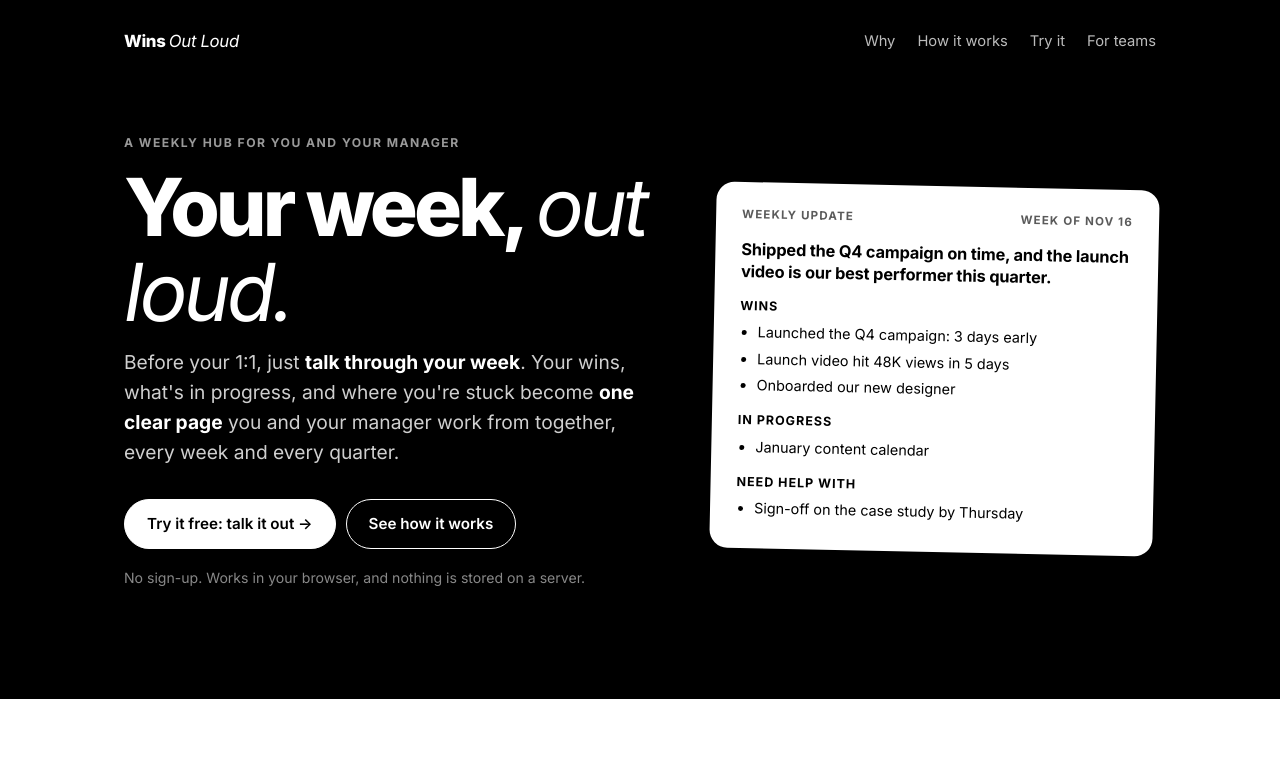
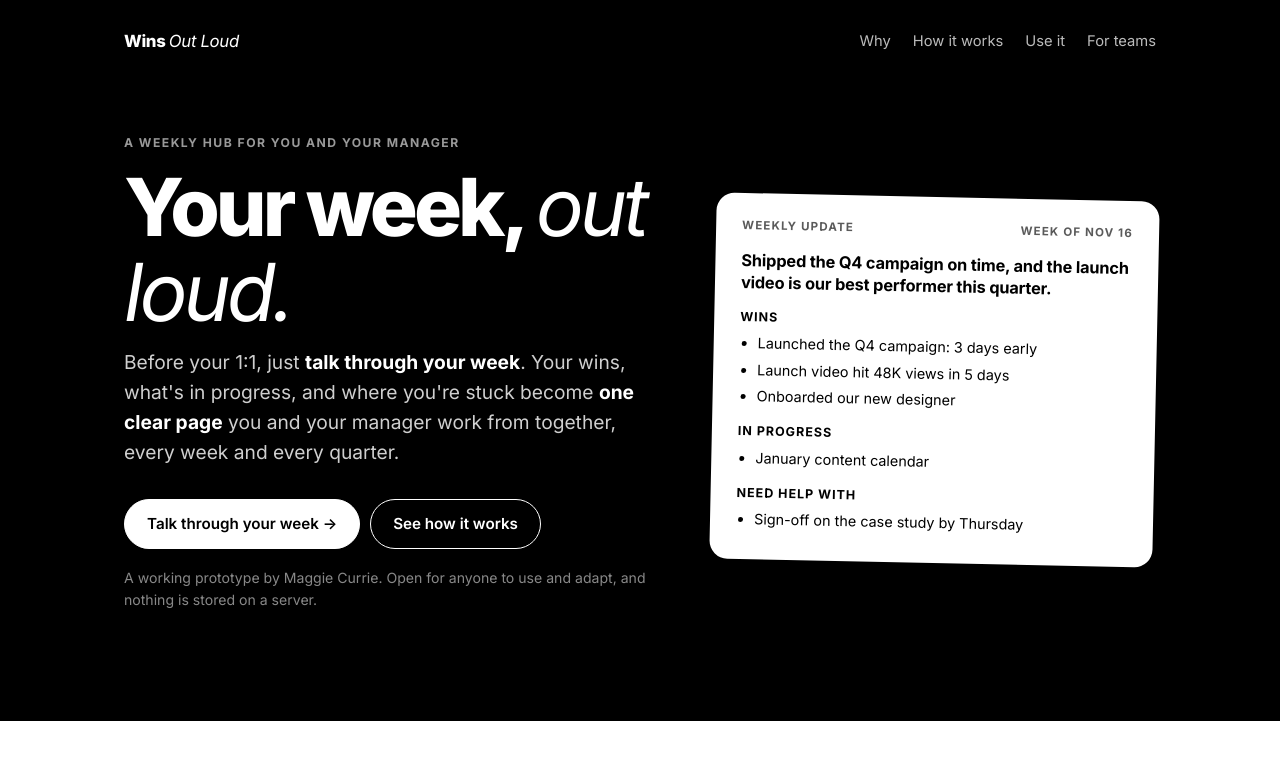
Before and after one commit to maggiecurrie/wins-out-loud, a plain HTML site: page index.html in a window 1280 px wide. Shown: the top 784 px of the page. Drawn offline with Linux system fonts and the light colour scheme.

Commit message:
Frame Wins Out Loud as an open prototype, not a product
Removes 'try it free' style wording and describes it as a working
prototype that anyone can use, adapt, and build on.

Co-Authored-By: Claude Opus 5.5 <noreply@anthropic.com>
Claude-Session: https://claude.ai/code/session_01ASASKN3PPq9E4hFb3va1Pi

```diff
--- a/index.html
+++ b/index.html
@@ -4,7 +4,7 @@
 <meta charset="utf-8">
 <meta name="viewport" content="width=device-width, initial-scale=1">
 <title>Wins Out Loud · A weekly hub for you and your manager</title>
-<meta name="description" content="Talk through your week in two minutes. Wins, what's in progress and where you're stuck become one clear page for your weekly 1:1s and quarterly check-ins. A free tool by Maggie Currie.">
+<meta name="description" content="Talk through your week in two minutes. Wins, what's in progress and where you're stuck become one clear page for your weekly 1:1s and quarterly check-ins. A prototype by Maggie Currie, open for anyone to use and adapt.">
 <meta property="og:title" content="Wins Out Loud">
 <meta property="og:description" content="Talk through your week in two minutes. Share one clear page with your manager before your 1:1.">
 <meta property="og:type" content="website">
@@ -271,7 +271,7 @@
       <nav aria-label="Main">
         <a href="#why">Why</a>
         <a href="#how">How it works</a>
-        <a href="#try">Try it</a>
+        <a href="#try">Use it</a>
         <a href="#teams">For teams</a>
       </nav>
     </div>
@@ -281,10 +281,10 @@
         <h1>Your week, <em>out loud.</em></h1>
         <p class="lead">Before your 1:1, just <strong>talk through your week</strong>. Your wins, what's in progress, and where you're stuck become <strong>one clear page</strong> you and your manager work from together, every week and every quarter.</p>
         <div class="btns">
-          <a class="btn solid-light" href="#try">Try it free: talk it out →</a>
+          <a class="btn solid-light" href="#try">Talk through your week →</a>
           <a class="btn light" href="#how">See how it works</a>
         </div>
-        <p class="hero-note">No sign-up. Works in your browser, and nothing is stored on a server.</p>
+        <p class="hero-note">A working prototype by Maggie Currie. Open for anyone to use and adapt, and nothing is stored on a server.</p>
       </div>
       <div class="preview" aria-label="Example weekly update">
         <div class="p-head"><span>Weekly update</span><span>Week of Nov 16</span></div>
@@ -397,8 +397,8 @@
 
 <section class="app" id="try">
   <div class="wrap">
-    <div class="eyebrow">Try it</div>
-    <h2>Your weekly hub. <em>Try it now.</em></h2>
+    <div class="eyebrow">The prototype</div>
+    <h2>Your weekly hub. <em>Take it for a spin.</em></h2>
     <p class="lead">Everything saves in your browser on this device, and nothing is stored on a server. New here? <a href="#" id="load-example" style="color:#fff">Load an example week</a> to see how it works.</p>
 
     <div class="app-shell">
@@ -636,7 +636,7 @@
 
 <footer>
   <div class="wrap">
-    <p><strong style="color:#fff">Wins Out Loud</strong> · a free tool by <a href="https://www.linkedin.com/in/mary-anne-maggie-currie/">Maggie Currie</a>. Built with Claude and GitHub.</p>
+    <p><strong style="color:#fff">Wins Out Loud</strong> · a working prototype by <a href="https://www.linkedin.com/in/mary-anne-maggie-currie/">Maggie Currie</a>, open for anyone to use, adapt, and build on. Built with Claude and GitHub.</p>
     <p>Your wins are saved only in your own browser and are never sent anywhere. If you use AI to polish an update, use a tool your company approves for work information.</p>
     <p><a href="https://github.com/maggiecurrie/wins-out-loud">See how it's built on GitHub</a></p>
   </div>
```
Also changed, not shown: 1 other file.
